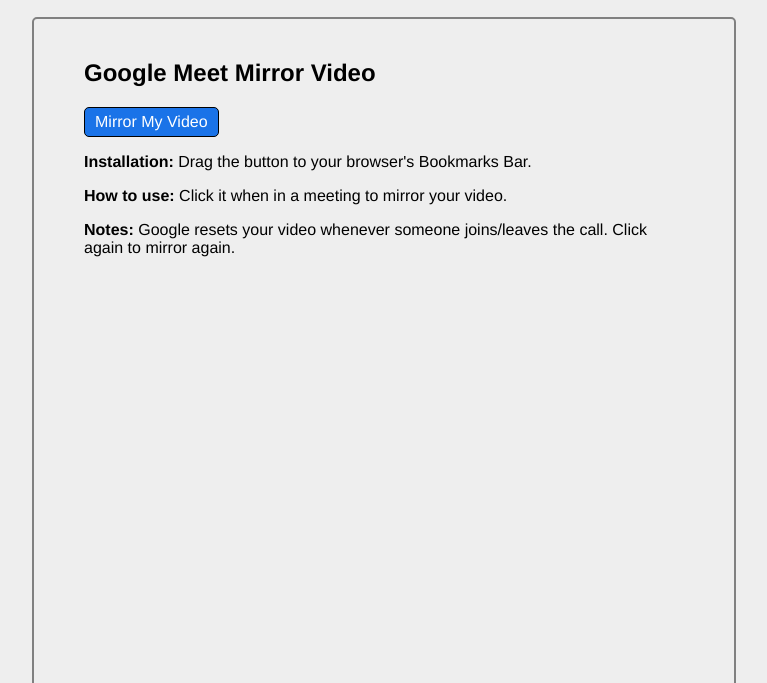
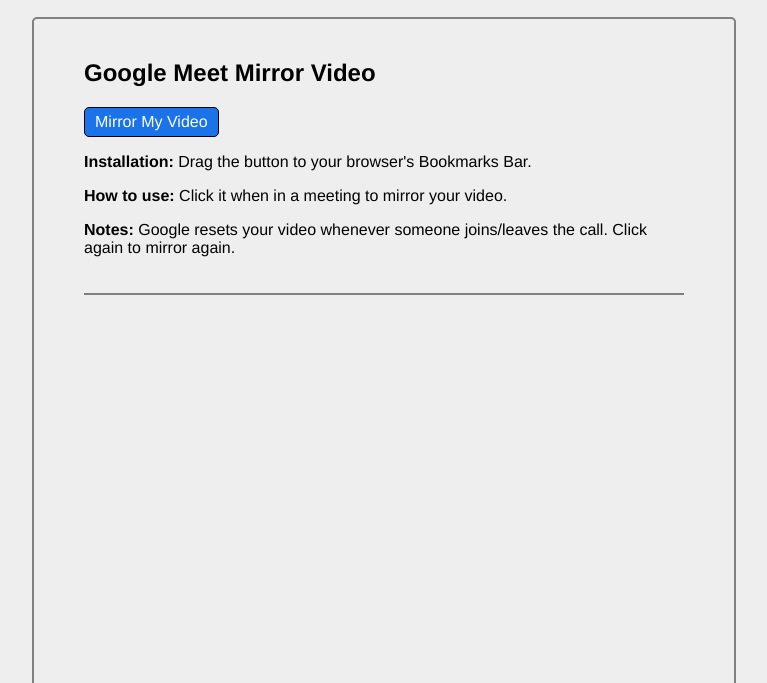
Before and after one commit to herstand/bookmarklets, a plain HTML site: page index.html in a window 1280 px wide. Shown: the part 117-800 px from the top of the page, without its empty margins (256-1023 px from the left). Drawn offline with Linux system fonts and the light colour scheme.

Commit message:
Update styling

```diff
--- a/index.html
+++ b/index.html
@@ -36,6 +36,7 @@
         }
         section {
             border-bottom: 2px solid grey;
+            padding-bottom: 20px;
         }
         </style>
     </head>
@@ -45,12 +46,13 @@
         <p>Tools you access from your browser's bookmarks/favorites bar that add features to a website.</p>
         </header>
         <main>
-
+        <section>
         <h2>Google Meet Mirror Video</h2>
         <span id="GoogleMeetMirrorVideo"></span>
         <p><strong>Installation:</strong> Drag the button to your browser's Bookmarks Bar.</p>
         <p><strong>How to use:</strong> Click it when in a meeting to mirror your video.</p>
         <p><strong>Notes: </strong> Google resets your video whenever someone joins/leaves the call. Click again to mirror again.</p>
+    </section>
     </main>
         <script type="module">
             import FlipMyVidURI from "./src/googlemeet/index.js";
```
